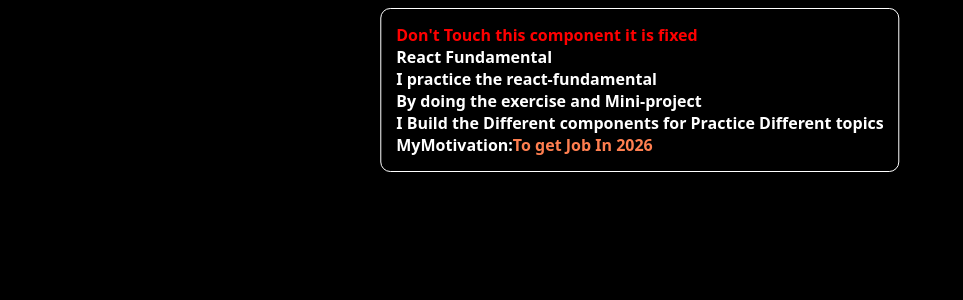
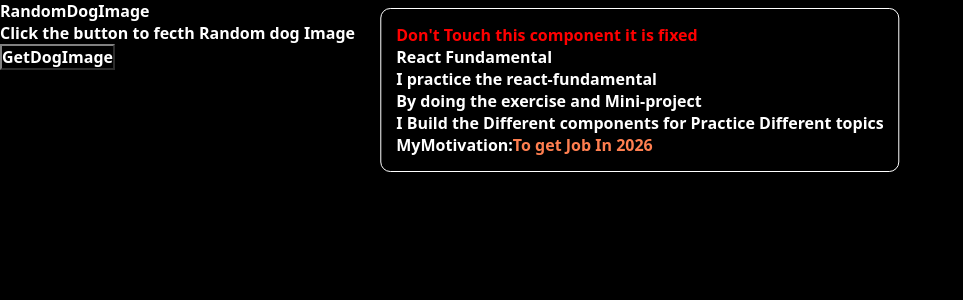
Before and after one commit to nikhildev-webapp/ReactFundamentals, a React (Vite) app: page / in a window 1280 px wide. Shown: the top 300 px of the page, without its empty margins (0-963 px from the left). Built offline with nearby package versions, Linux system fonts and the light colour scheme.

Commit message:
Add-random-dog-image-component

```diff
--- a/src/App.jsx
+++ b/src/App.jsx
@@ -1,3 +1,4 @@
+import RandomDogImage from './API/RandomDogImage'
 import './App.css'
 import ExerciseComponent from './components/ExerciseComponent'
 
@@ -9,7 +10,7 @@ function App() {
     <>
       <ExerciseComponent />
       {/* Add your exercise component here⬇️*/}
-
+      <RandomDogImage/>
     </>
   )
 }
```
